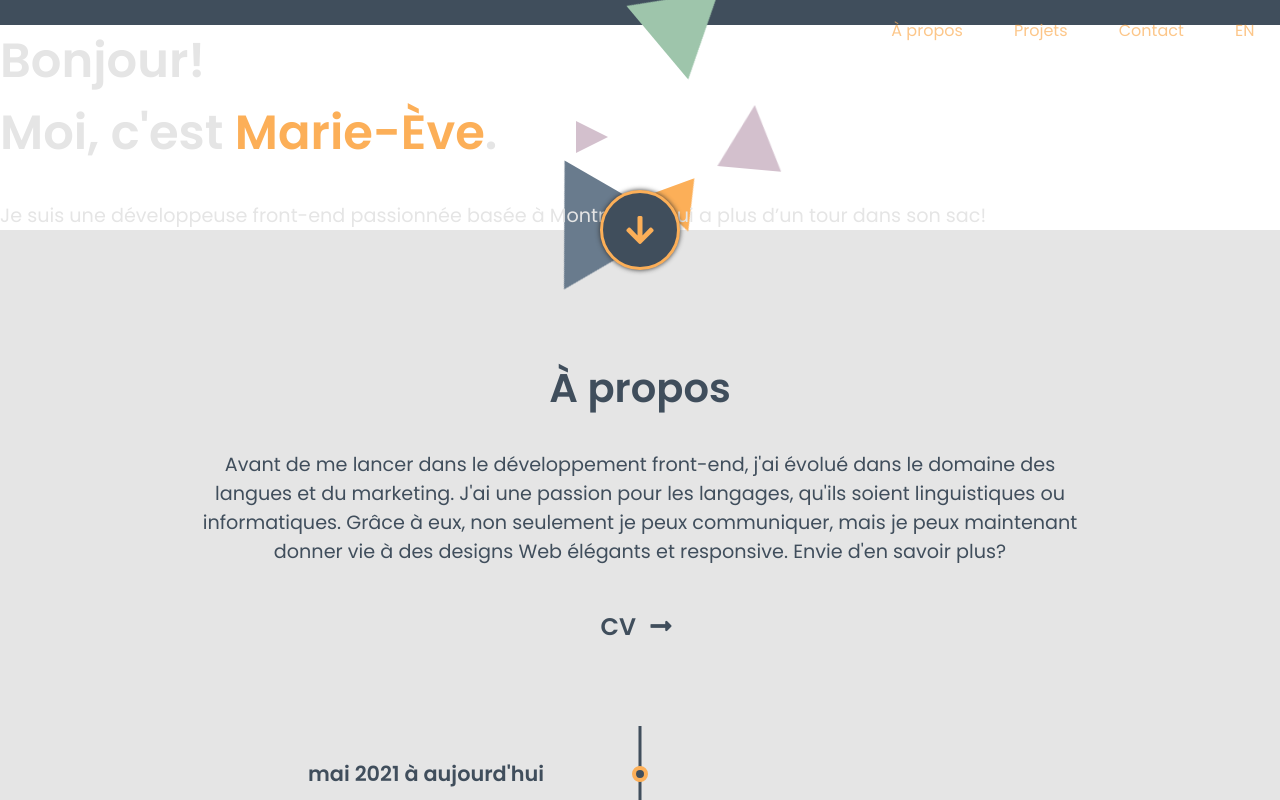
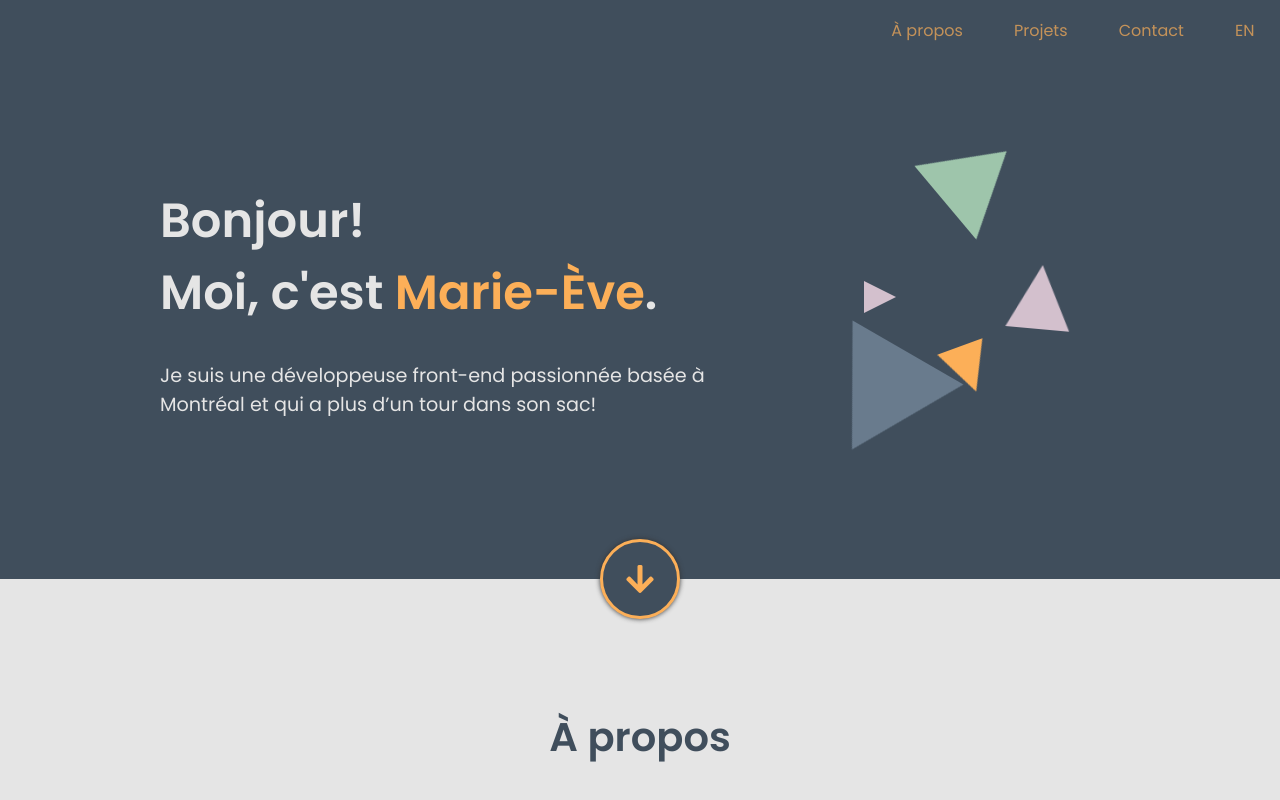
Before and after one commit to nonowelle/nonowelle.github.ioNEW, a Vue app in the folder portfolio-2022/: page / in a window 1280 px wide. Shown: the top 800 px of the page. Built offline with nearby package versions, Linux system fonts and the light colour scheme; a web font is replaced by a local one.

Commit message:
fix section accueil
Il reste le hero, la nav et le bas de page a refactorer en vue plus tout le css

```diff
--- a/portfolio-2022/src/assets/_hero.scss
+++ b/portfolio-2022/src/assets/_hero.scss
@@ -1,4 +1,4 @@
-accueil {
+.accueil {
   display: grid;
   grid-template-columns: 60% 40%;
   grid-template-rows: 1fr;
--- a/portfolio-2022/src/components/Hero.vue
+++ b/portfolio-2022/src/components/Hero.vue
@@ -1,4 +1,5 @@
 <template>
+  <div class="">
     <section class="accueil">
       <div class="triangles show-on-scroll-right">
         <div class="un"></div>
@@ -13,14 +14,15 @@
           Moi, c'est <span class="nom">Marie-Ève</span>.
         </h1>
         <p class="description">
-        Je suis une développeuse front-end passionnée basée à Montréal et qui a
-        plus d’un tour dans son sac!
+          Je suis une développeuse front-end passionnée basée à Montréal et qui
+          a plus d’un tour dans son sac!
         </p>
       </div>
+    </section>
     <a class="rond-fleche show-on-scroll-left" v-on:click="scrollToSection">
       <i class="fas fa-arrow-down fleche" ref="fleche"></i>
     </a>
-  </section>
+  </div>
 </template>
 
 <script>
```
Lines whose indentation alone changed are shown as unchanged.
